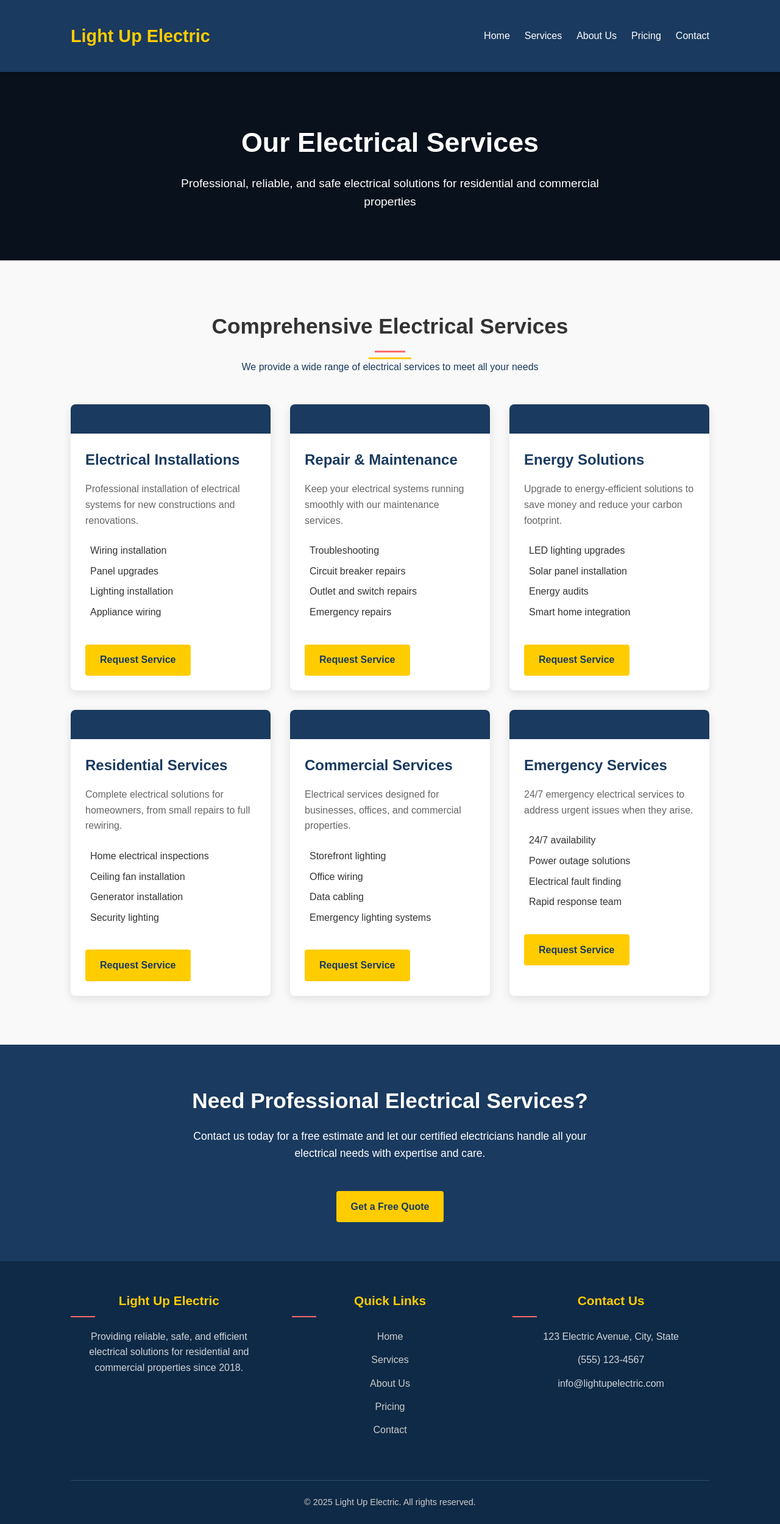
After one commit to morgankolly/my-elec-web, a PHP site: page /services.html in a window 1280 px wide. The commit adds this page. Shown: the whole page at 61% size. Run offline with PHP 8.4, Linux system fonts and the light colour scheme.

Commit message:
added services.html

```diff
--- a/about.html
+++ b/about.html
@@ -46,7 +46,6 @@
                 </div>
                 <div class="about-image">
                     <img src="assets/photos/Untitled 5.jpg" alt="">
-                    [Image: Our team at work]
                 </div>
             </div>
         </div>
@@ -62,7 +61,7 @@
 
             <div class="values">
                 <div class="value-card">
-                    <div class="<i class="fa-solid fa-bolt-lightning"></i>">✓</div>
+                    <div class="">🪖</div>
                     <h3>Safety First</h3>
                     <p>We prioritize safety in every project, ensuring protection for our clients, team, and properties.</p>
                 </div>
@@ -97,9 +96,8 @@
             </div>
 
             <div class="about-content">
-                <div class="about-image"><img src="assets/photos/man-engaged-household-task.jpg" alt="">
+                <div class="about-image"><img src="assets/photos/Untitled 2.jpg" alt="">
 
-                    [Image: Our certified electricians]
                 </div>
                 <div class="about-text">
                     <p>With years of experience and a commitment to ongoing training, our team stays current with the latest electrical codes, technologies, and best practices.</p>
--- a/assets/css/styles.css
+++ b/assets/css/styles.css
@@ -1067,14 +1067,15 @@
 
         .about-image {
             flex: 1;
-            min-width: 300px;
-            height: 300px;
+            min-width: 500px;
+            height: 500px;
             background-color: #f5f5f5;
             display: flex;
             align-items: center;
             justify-content: center;
             color: #888;
             font-style: italic;
+            border-radius: 10px;
         }
 
         .values {
@@ -1145,6 +1146,7 @@
         .btn:hover {
             background: #ffd633;
             transform: translateY(-3px);
+        }
         /* }
 
         /* Footer */
@@ -1153,9 +1155,9 @@
             color: white;
             padding: 2rem 0;
             text-align: center;
-        } */
+        }
 
-        @media (max-width: 768px) {
+        /* @media (max-width: 768px) {
             .nav-links {
                 flex-direction: column;
                 display: none;
@@ -1164,4 +1166,207 @@
             .about-content {
                 flex-direction: column;
             }
+        } */
+
+        .services-hero h1 {
+            font-size: 2.8rem;
+            margin-bottom: 1rem;
         }
+
+        .services-hero p {
+            font-size: 1.2rem;
+            max-width: 700px;
+            margin: 0 auto;
+        }
+
+        /* Services Section */
+        .services-section {
+            padding: 5rem 0;
+        }
+
+        .section-title {
+            text-align: center;
+            margin-bottom: 3rem;
+            color: #1a3a5f;
+        }
+
+        .section-title h2 {
+            font-size: 2.2rem;
+            margin-bottom: 0.5rem;
+        }
+
+        .section-title .divider {
+            height: 3px;
+            width: 70px;
+            background: #ffcc00;
+            margin: 0 auto;
+        }
+
+        .services-grid {
+            display: grid;
+            grid-template-columns: repeat(auto-fit, minmax(300px, 1fr));
+            gap: 2rem;
+        }
+
+        .service-card {
+            background: white;
+            border-radius: 8px;
+            overflow: hidden;
+            box-shadow: 0 5px 15px rgba(0,0,0,0.1);
+            transition: transform 0.3s, box-shadow 0.3s;
+        }
+
+        .service-card:hover {
+            transform: translateY(-10px);
+            box-shadow: 0 15px 30px rgba(0,0,0,0.15);
+        }
+
+        .service-icon {
+            background: #1a3a5f;
+            color: #ffcc00;
+            font-size: 2.5rem;
+            padding: 1.5rem;
+            text-align: center;
+        }
+
+        .service-content {
+            padding: 1.5rem;
+        }
+
+        .service-content h3 {
+            color: #1a3a5f;
+            margin-bottom: 1rem;
+            font-size: 1.5rem;
+        }
+
+        .service-content p {
+            margin-bottom: 1.5rem;
+            color: #666;
+        }
+
+        .service-features {
+            list-style: none;
+            margin-bottom: 1.5rem;
+        }
+
+        .service-features li {
+            margin-bottom: 0.5rem;
+            display: flex;
+            align-items: center;
+        }
+
+        .service-features li i {
+            color: #ffcc00;
+            margin-right: 0.5rem;
+        }
+
+        .btn {
+            display: inline-block;
+            background: #ffcc00;
+            color: #1a3a5f;
+            padding: 0.8rem 1.5rem;
+            border-radius: 4px;
+            text-decoration: none;
+            font-weight: bold;
+            transition: all 0.3s;
+            border: none;
+            cursor: pointer;
+        }
+
+        .btn:hover {
+            background: #ffd633;
+            transform: translateY(-2px);
+        }
+
+        /* Call to Action */
+        .cta {
+            background: #1a3a5f;
+            color: white;
+            text-align: center;
+            padding: 4rem 0;
+        }
+
+        .cta h2 {
+            font-size: 2.2rem;
+            margin-bottom: 1rem;
+        }
+
+        .cta p {
+            max-width: 700px;
+            margin: 0 auto 2rem;
+            font-size: 1.1rem;
+        }
+             .services-hero {
+            background: linear-gradient(rgba(0,0,0,0.7), rgba(0,0,0,0.7)), #1a3a5f;
+            color: white;
+            padding: 5rem 0;
+            text-align: center;
+        }
+              footer {
+            background: #0f2a46;
+            color: white;
+            padding: 3rem 0 1.5rem;
+        }
+
+        .footer-content {
+            display: flex;
+            flex-wrap: wrap;
+            justify-content: space-between;
+            margin-bottom: 2rem;
+        }
+
+        .footer-column {
+            flex: 1;
+            min-width: 250px;
+            margin-bottom: 1.5rem;
+        }
+
+        .footer-column h3 {
+            color: #ffcc00;
+            margin-bottom: 1.2rem;
+            font-size: 1.3rem;
+        }
+
+        .footer-column p, .footer-column li {
+            margin-bottom: 0.8rem;
+        }
+
+        .footer-column ul {
+            list-style: none;
+        }
+
+        .footer-column a {
+            color: #ccc;
+            text-decoration: none;
+            transition: color 0.3s;
+        }
+
+        .footer-column a:hover {
+            color: #ffcc00;
+        }
+
+        .copyright {
+            text-align: center;
+            padding-top: 1.5rem;
+            border-top: 1px solid #2a4a6e;
+            color: #ccc;
+            font-size: 0.9rem;
+        }
+
+        /* Responsive Design */
+        @media (max-width: 768px) {
+            .nav-links {
+                display: none;
+            }
+
+            .services-hero {
+                padding: 3rem 0;
+            }
+
+            .services-hero h1 {
+                font-size: 2.2rem;
+            }
+
+            .services-section {
+                padding: 3rem 0;
+            }
--- a/index.html
+++ b/index.html
@@ -14,7 +14,7 @@
                 <div class="logo">Light Up Electric</div>
                 <ul class="nav-links">
                     <li><a href="index.html">Home</a></li>
-                    <li><a href="features.html">Services</a></li>
+                    <li><a href="services.html">Services</a></li>
                     <li><a href="about.html">About Us</a></li>
                      <li><a href="pricing.html">Pricing</a></li>
                     <li><a href="contact.html">Contact</a></li>
--- /dev/null
+++ b/services.html
@@ -0,0 +1,197 @@
+<!DOCTYPE html>
+<html lang="en">
+<head>
+    <meta charset="UTF-8">
+    <meta name="viewport" content="width=device-width, initial-scale=1.0">
+    <title>Document</title>
+    <link rel="stylesheet" href="assets/css/styles.css">
+</head>
+<body>
+      <header>
+        <div class="container">
+            <nav>
+                <div class="logo">Light Up Electric</div>
+                <ul class="nav-links">
+                    <li><a href="index.html">Home</a></li>
+                    <li><a href="services.html">Services</a></li>
+                    <li><a href="about.html">About Us</a></li>
+                    <li><a href="pricing.html">Pricing</a></li>
+                    <li><a href="contact.html">Contact</a></li>
+                </ul>
+            </nav>
+        </div>
+    </header>
+
+    <!-- Hero Section -->
+    <section class="services-hero">
+        <div class="container">
+            <h1>Our Electrical Services</h1>
+            <p>Professional, reliable, and safe electrical solutions for residential and commercial properties</p>
+        </div>
+    </section>
+
+    <!-- Services Section -->
+    <section class="services-section">
+        <div class="container">
+            <div class="section-title">
+                <h2>Comprehensive Electrical Services</h2>
+                <div class="divider"></div>
+                <p>We provide a wide range of electrical services to meet all your needs</p>
+            </div>
+
+            <div class="services-grid">
+                <!-- Service 1 -->
+                <div class="service-card">
+                    <div class="service-icon">
+                        <i class="fas fa-bolt"></i>
+                    </div>
+                    <div class="service-content">
+                        <h3>Electrical Installations</h3>
+                        <p>Professional installation of electrical systems for new constructions and renovations.</p>
+                        <ul class="service-features">
+                            <li><i class="fas fa-check"></i> Wiring installation</li>
+                            <li><i class="fas fa-check"></i> Panel upgrades</li>
+                            <li><i class="fas fa-check"></i> Lighting installation</li>
+                            <li><i class="fas fa-check"></i> Appliance wiring</li>
+                        </ul>
+                        <a href="contact.html" class="btn">Request Service</a>
+                    </div>
+                </div>
+
+                <!-- Service 2 -->
+                <div class="service-card">
+                    <div class="service-icon">
+                        <i class="fas fa-tools"></i>
+                    </div>
+                    <div class="service-content">
+                        <h3>Repair & Maintenance</h3>
+                        <p>Keep your electrical systems running smoothly with our maintenance services.</p>
+                        <ul class="service-features">
+                            <li><i class="fas fa-check"></i> Troubleshooting</li>
+                            <li><i class="fas fa-check"></i> Circuit breaker repairs</li>
+                            <li><i class="fas fa-check"></i> Outlet and switch repairs</li>
+                            <li><i class="fas fa-check"></i> Emergency repairs</li>
+                        </ul>
+                        <a href="contact.html" class="btn">Request Service</a>
+                    </div>
+                </div>
+
+                <!-- Service 3 -->
+                <div class="service-card">
+                    <div class="service-icon">
+                        <i class="fas fa-solar-panel"></i>
+                    </div>
+                    <div class="service-content">
+                        <h3>Energy Solutions</h3>
+                        <p>Upgrade to energy-efficient solutions to save money and reduce your carbon footprint.</p>
+                        <ul class="service-features">
+                            <li><i class="fas fa-check"></i> LED lighting upgrades</li>
+                            <li><i class="fas fa-check"></i> Solar panel installation</li>
+                            <li><i class="fas fa-check"></i> Energy audits</li>
+                            <li><i class="fas fa-check"></i> Smart home integration</li>
+                        </ul>
+                        <a href="contact.html" class="btn">Request Service</a>
+                    </div>
+                </div>
+
+                <!-- Service 4 -->
+                <div class="service-card">
+                    <div class="service-icon">
+                        <i class="fas fa-home"></i>
+                    </div>
+                    <div class="service-content">
+                        <h3>Residential Services</h3>
+                        <p>Complete electrical solutions for homeowners, from small repairs to full rewiring.</p>
+                        <ul class="service-features">
+                            <li><i class="fas fa-check"></i> Home electrical inspections</li>
+                            <li><i class="fas fa-check"></i> Ceiling fan installation</li>
+                            <li><i class="fas fa-check"></i> Generator installation</li>
+                            <li><i class="fas fa-check"></i> Security lighting</li>
+                        </ul>
+                        <a href="contact.html" class="btn">Request Service</a>
+                    </div>
+                </div>
+
+                <!-- Service 5 -->
+                <div class="service-card">
+                    <div class="service-icon">
+                        <i class="fas fa-building"></i>
+                    </div>
+                    <div class="service-content">
+                        <h3>Commercial Services</h3>
+                        <p>Electrical services designed for businesses, offices, and commercial properties.</p>
+                        <ul class="service-features">
+                            <li><i class="fas fa-check"></i> Storefront lighting</li>
+                            <li><i class="fas fa-check"></i> Office wiring</li>
+                            <li><i class="fas fa-check"></i> Data cabling</li>
+                            <li><i class="fas fa-check"></i> Emergency lighting systems</li>
+                        </ul>
+                        <a href="contact.html" class="btn">Request Service</a>
+                    </div>
+                </div>
+
+                <!-- Service 6 -->
+                <div class="service-card">
+                    <div class="service-icon">
+                        <i class="fas fa-exclamation-triangle"></i>
+                    </div>
+                    <div class="service-content">
+                        <h3>Emergency Services</h3>
+                        <p>24/7 emergency electrical services to address urgent issues when they arise.</p>
+                        <ul class="service-features">
+                            <li><i class="fas fa-check"></i> 24/7 availability</li>
+                            <li><i class="fas fa-check"></i> Power outage solutions</li>
+                            <li><i class="fas fa-check"></i> Electrical fault finding</li>
+                            <li><i class="fas fa-check"></i> Rapid response team</li>
+                        </ul>
+                        <a href="contact.html" class="btn">Request Service</a>
+                    </div>
+                </div>
+            </div>
+        </div>
+    </section>
+
+    <!-- Call to Action -->
+    <section class="cta">
+        <div class="container">
+            <h2>Need Professional Electrical Services?</h2>
+            <p>Contact us today for a free estimate and let our certified electricians handle all your electrical needs with expertise and care.</p>
+            <a href="contact.html" class="btn">Get a Free Quote</a>
+        </div>
+    </section>
+
+    <!-- Footer -->
+    <footer>
+        <div class="container">
+            <div class="footer-content">
+                <div class="footer-column">
+                    <h3>Light Up Electric</h3>
+                    <p>Providing reliable, safe, and efficient electrical solutions for residential and commercial properties since 2018.</p>
+                </div>
+
+                <div class="footer-column">
+                    <h3>Quick Links</h3>
+                    <ul>
+                        <li><a href="index.html">Home</a></li>
+                        <li><a href="services.html">Services</a></li>
+                        <li><a href="about.html">About Us</a></li>
+                        <li><a href="pricing.html">Pricing</a></li>
+                        <li><a href="contact.html">Contact</a></li>
+                    </ul>
+                </div>
+
+                <div class="footer-column">
+                    <h3>Contact Us</h3>
+                    <p><i class="fas fa-map-marker-alt"></i> 123 Electric Avenue, City, State</p>
+                    <p><i class="fas fa-phone"></i> (555) 123-4567</p>
+                    <p><i class="fas fa-envelope"></i> info@lightupelectric.com</p>
+                </div>
+            </div>
+
+            <div class="copyright">
+                <p>&copy; 2025 Light Up Electric. All rights reserved.</p>
+            </div>
+        </div>
+    </footer>
+</body>
+</html>
```
